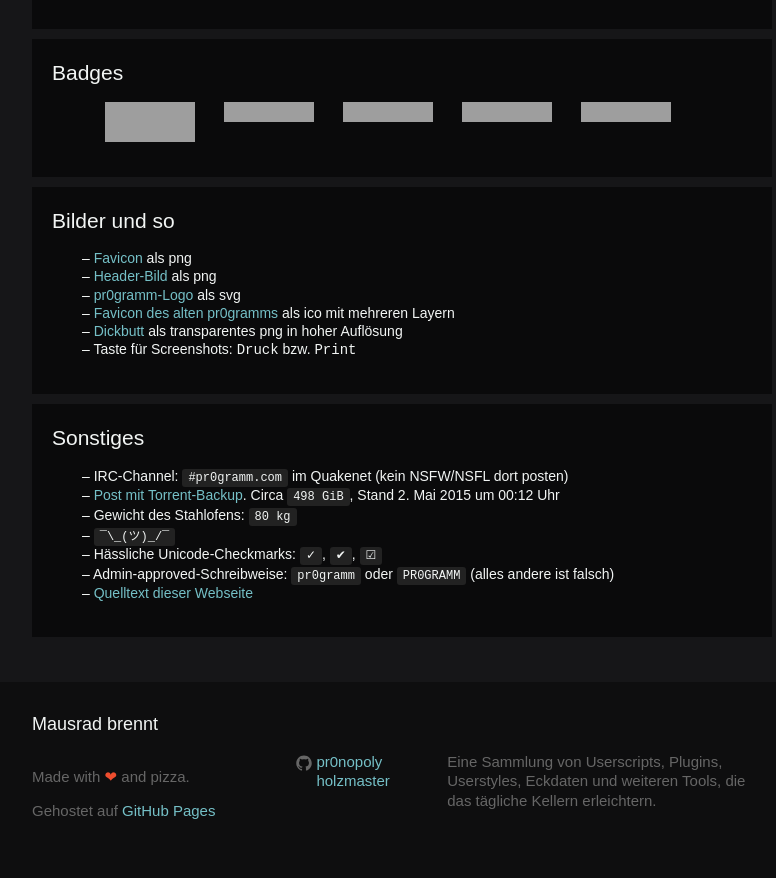
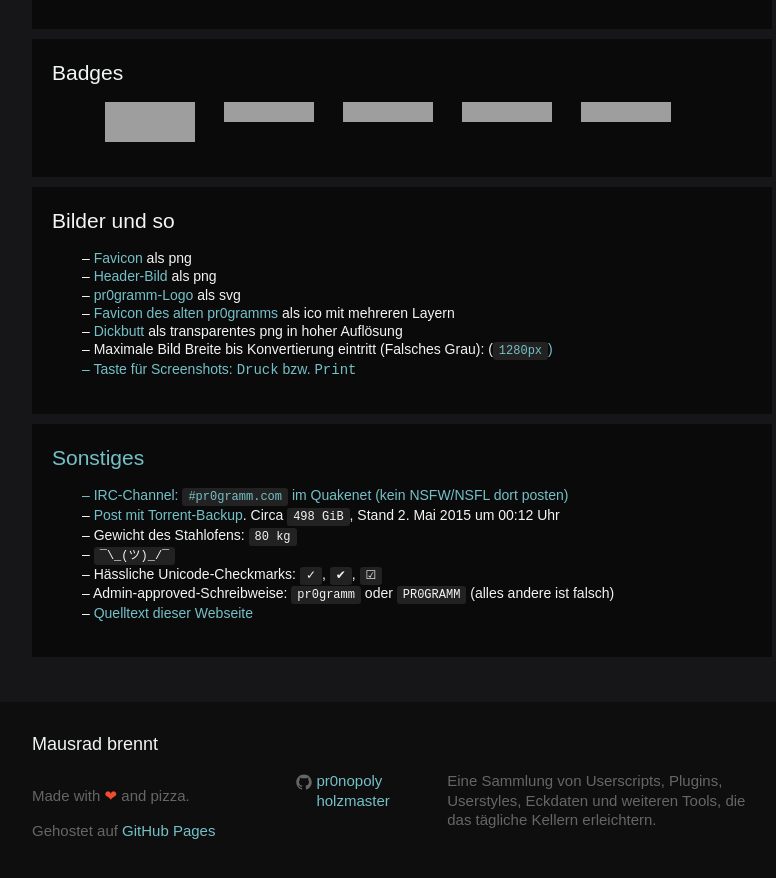
Before and after one commit to holzmaster/userscripts, a Jekyll site: the page built from eckdaten.html, in a window 1280 px wide and 900 px high, scrolled down 994 px, cut to the strip 0-878 px from the top of the window. Shown: the whole strip, without its empty margins (238-1014 px from the left). Built offline with Jekyll 4.4.1, drawn with Linux system fonts in a browser that asks for light colours; grey boxes are pictures that could not be loaded.

Commit message:
Update eckdaten.html

```diff
--- a/eckdaten.html
+++ b/eckdaten.html
@@ -166,6 +166,7 @@ source_code: "//github.com/pr0nopoly/userscripts"
 			<li><a href="{{ page.svg }}">pr0gramm-Logo</a> als svg</li>
 			<li><a href="{{ page.favicon_old }}">Favicon des alten pr0gramms</a> als ico mit mehreren Layern</li>
 			<li><a href="{{ page.dickbutt_highres }}">Dickbutt</a> als transparentes png in hoher Auflösung</li>
+			<li>Maximale Bild Breite bis Konvertierung eintritt (Falsches Grau): (<code><a href="http://pr0gramm.com/new/816940:comment4467489">1280px</code>)</li>
 			<li>Taste für Screenshots: <kbd>Druck</kbd> bzw. <kbd>Print</kbd></li>
 		</ul>
 	</article>
```
